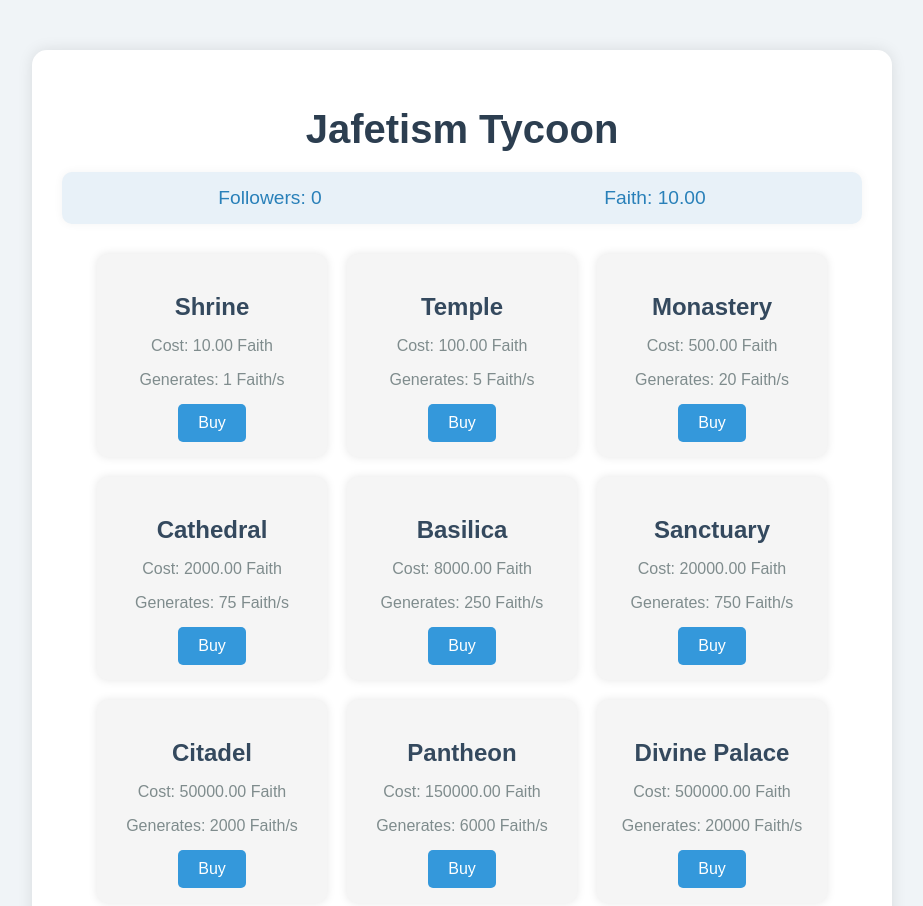
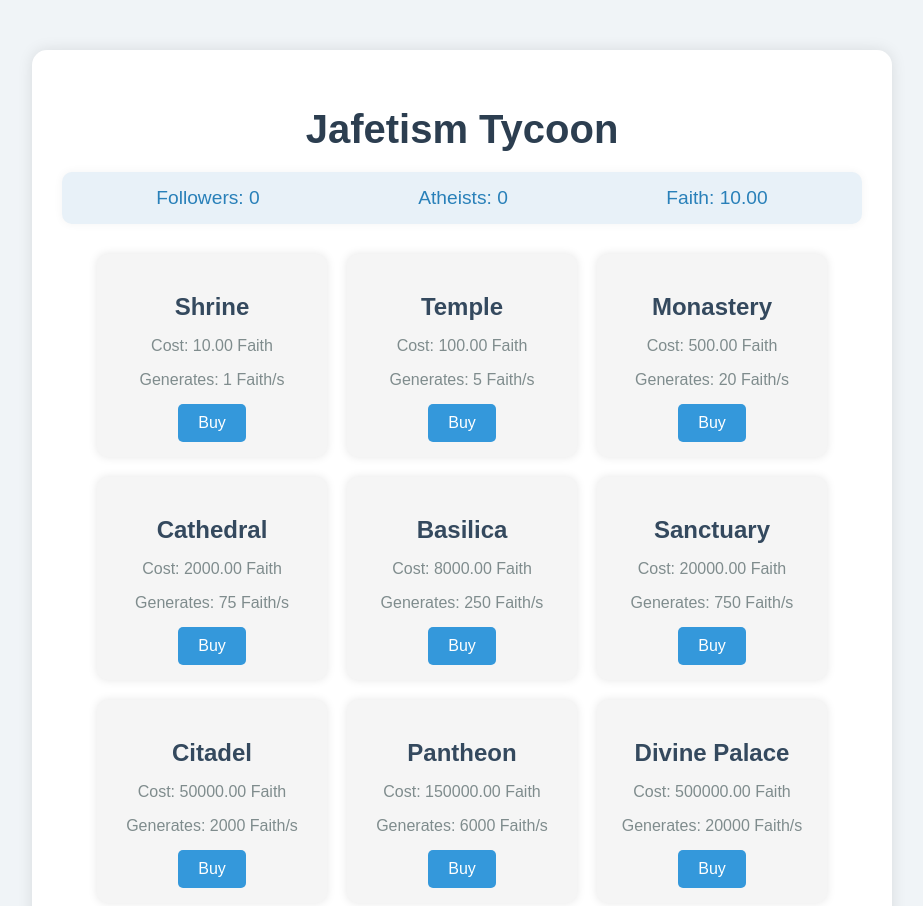
Before and after one commit to largefort/jafetismtycoon, a plain HTML site: page index.html in a window 1280 px wide. Shown: the top 906 px of the page, without its empty margins (178-1101 px from the left). Drawn offline with Linux system fonts and the light colour scheme.

Commit message:
Update index.html

```diff
--- a/index.html
+++ b/index.html
@@ -11,6 +11,7 @@
         <h1>Jafetism Tycoon</h1>
         <div id="stats">
             <p>Followers: <span id="followers">0</span></p>
+            <p>Atheists: <span id="atheists">0</span></p>
             <p>Faith: <span id="faith">10</span></p>
         </div>
         <div id="buildings">
```
